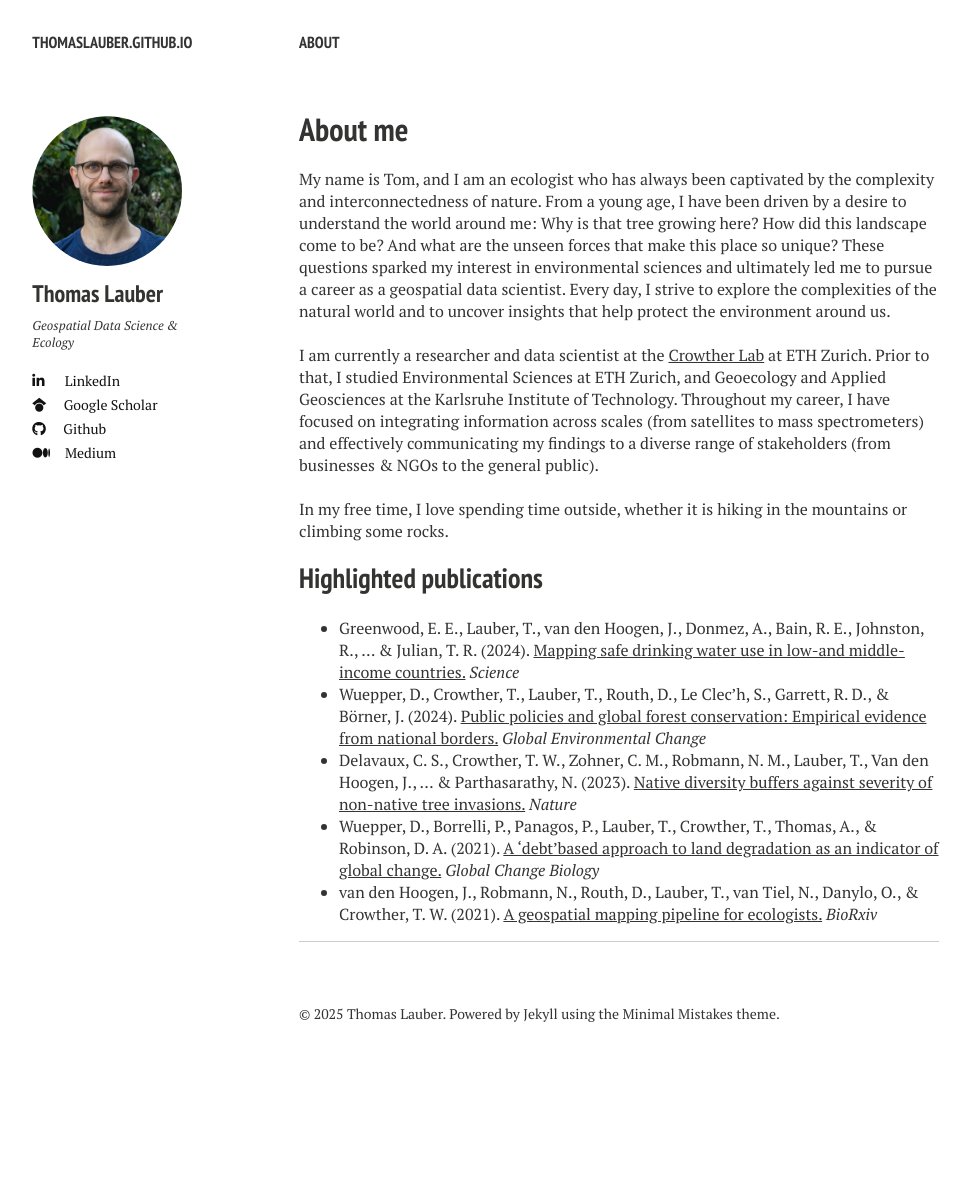
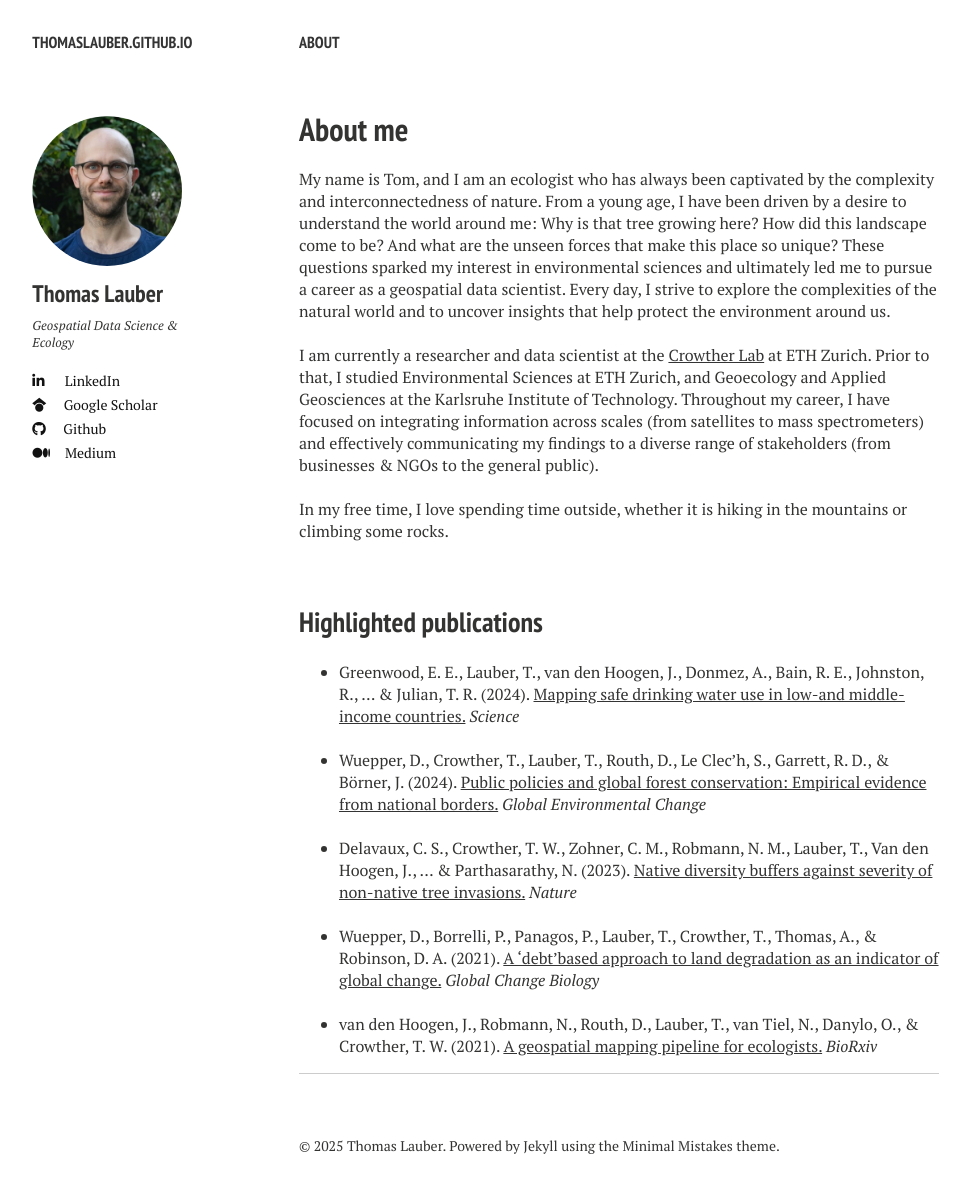
Before and after one commit to thomaslauber/thomaslauber.github.io, a Jekyll site: the page built from index.md, in a window 1280 px wide. Shown: the whole page, without its empty margins (21-992 px from the left). Built offline with Jekyll 4.4.1, drawn with Linux system fonts in a browser that asks for light colours; nearby versions of some CDN libraries; before the commit the page ends 1072 px from its top, so only the background shows below that.

Commit message:
Update index.md

```diff
--- a/index.md
+++ b/index.md
@@ -11,21 +11,21 @@ I am currently a researcher and data scientist at the <a href="https://crowtherl
 <br><br>
 
 In my free time, I love spending time outside, whether it is hiking in the mountains or climbing some rocks.
-
+<br><br>
 
 ## Highlighted publications
 
 * Greenwood, E. E., Lauber, T., van den Hoogen, J., Donmez, A., Bain, R. E., Johnston, R., ... & Julian, T. R. (2024). [Mapping safe drinking water use in low-and middle-income countries.](https://www.science.org/doi/abs/10.1126/science.adh9578){:target="blank"}
 *Science*
-
+<br><br>
 * Wuepper, D., Crowther, T., Lauber, T., Routh, D., Le Clec'h, S., Garrett, R. D., & Börner, J. (2024). [Public policies and global forest conservation: Empirical evidence from national borders.](https://www.sciencedirect.com/science/article/pii/S095937802300136X){:target="blank"}
 *Global Environmental Change*
-
+<br><br>
 * Delavaux, C. S., Crowther, T. W., Zohner, C. M., Robmann, N. M., Lauber, T., Van den Hoogen, J., ... & Parthasarathy, N. (2023). [Native diversity buffers against severity of non-native tree invasions.](https://www.nature.com/articles/s41586-023-06440-7){:target="blank"}
 *Nature*
-
+<br><br>
 * Wuepper, D., Borrelli, P., Panagos, P., Lauber, T., Crowther, T., Thomas, A., & Robinson, D. A. (2021). [A ‘debt’based approach to land degradation as an indicator of global change.](https://onlinelibrary.wiley.com/doi/10.1111/gcb.15830){:target="blank"}
 *Global Change Biology*
-
+<br><br>
 * van den Hoogen, J., Robmann, N., Routh, D., Lauber, T., van Tiel, N., Danylo, O., & Crowther, T. W. (2021). [A geospatial mapping pipeline for ecologists.](https://www.biorxiv.org/content/10.1101/2021.07.07.451145v1.abstract){:target="blank"}
 *BioRxiv*
```
